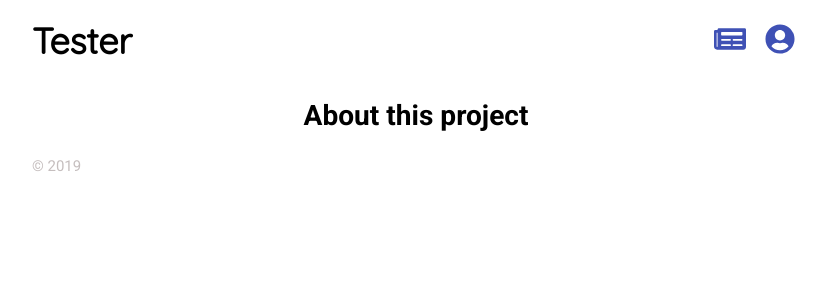
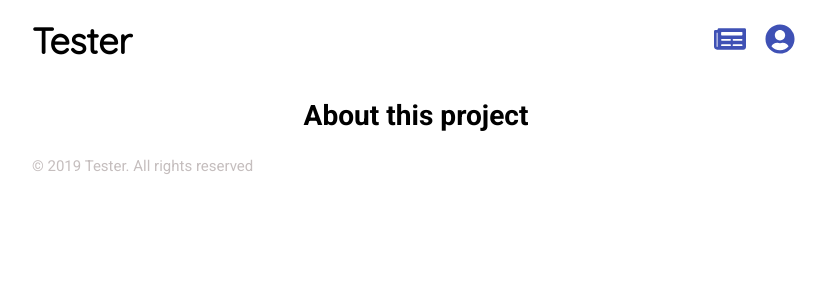
Before and after one commit to TngSam/tester, a React app: page /about in a window 1280 px wide. Shown: the top 300 px of the page, without its empty margins (224-1050 px from the left). Built offline with nearby package versions, Linux system fonts and the light colour scheme; what store would draw is missing.

Commit message:
:memo: Updated copyright

```diff
--- a/src/components/layout/Footer/Footer.js
+++ b/src/components/layout/Footer/Footer.js
@@ -20,7 +20,7 @@ class Footer extends Component {
   render () {
     return (
       <StyledFooter>
-        <Copyright>&copy; 2019</Copyright>
+        <Copyright>&copy; 2019 Tester. All rights reserved</Copyright>
       </StyledFooter>
     );
   }
```
